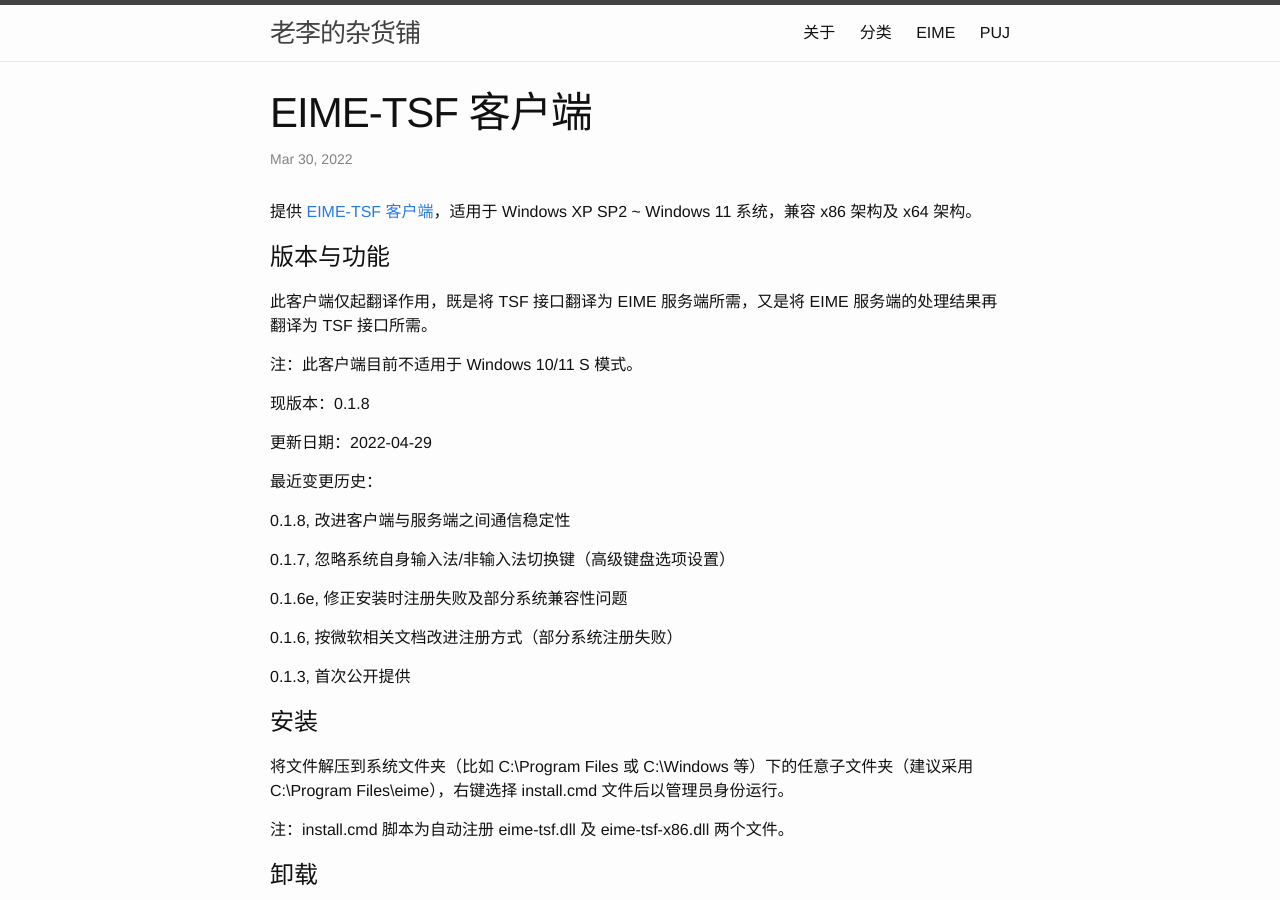
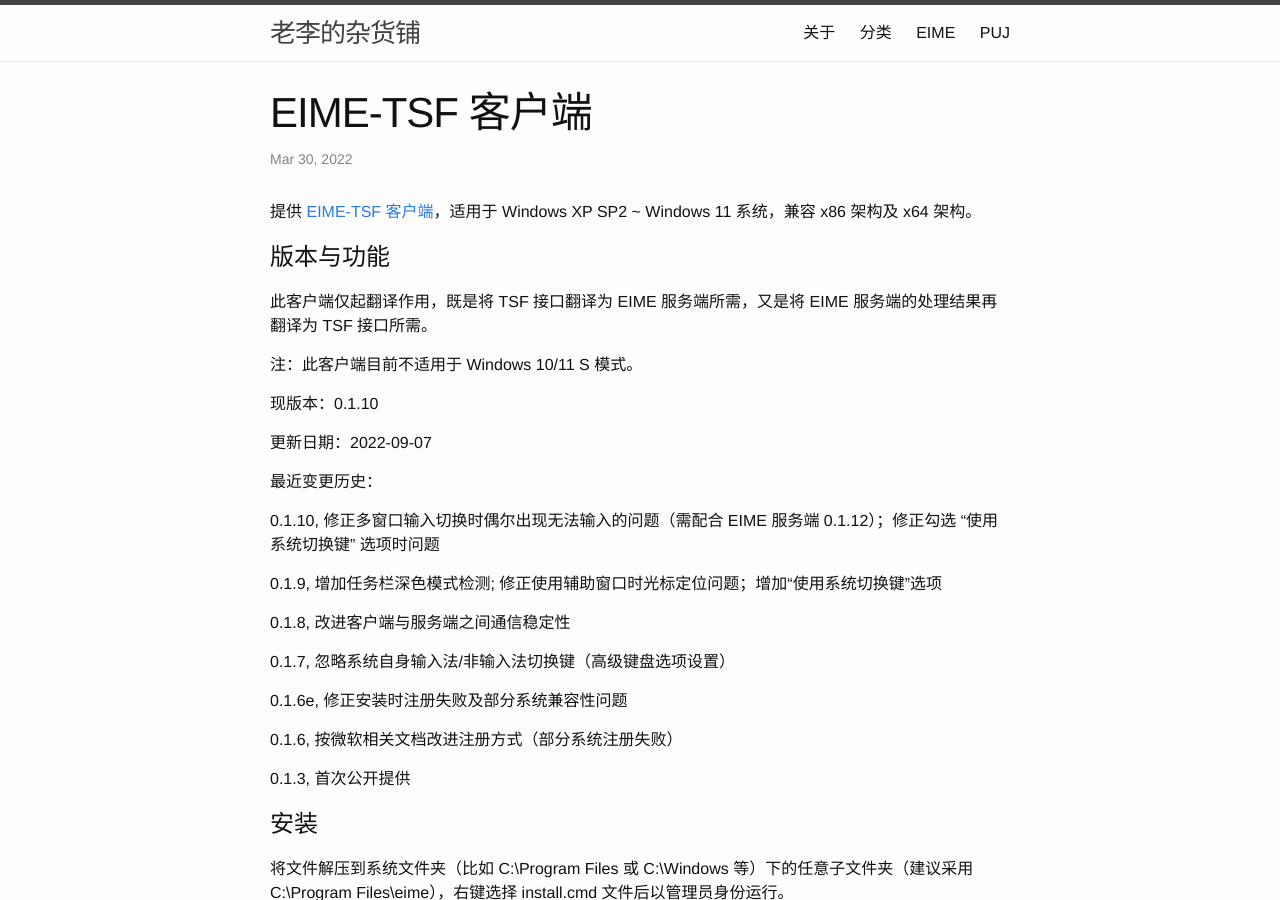
Before and after one commit to DonAnthonyLee/DonAnthonyLee.github.io, a Jekyll site: the page built from docs/_posts/2022-03-30-eime-tsf-client.markdown, in a window 1280 px wide and 900 px high. Built offline with Jekyll 4.4.1, drawn with Linux system fonts in a browser that asks for light colours.

Commit message:
update eime-server-changelog.md, &etc.

```diff
--- a/docs/_posts/2022-03-30-eime-tsf-client.markdown
+++ b/docs/_posts/2022-03-30-eime-tsf-client.markdown
@@ -5,7 +5,7 @@
 categories: EIME
 ---
 
-提供 [EIME-TSF 客户端](https://github.com/DonAnthonyLee/DonAnthonyLee.github.io/raw/main/stuff/eime-tsf-client-0.1.8.zip "EIME-TSF 客户端下载")，适用于 Windows XP SP2 ~ Windows 11 系统，兼容 x86 架构及 x64 架构。
+提供 [EIME-TSF 客户端](https://github.com/DonAnthonyLee/DonAnthonyLee.github.io/raw/main/stuff/eime-tsf-client-0.1.10.zip "EIME-TSF 客户端下载")，适用于 Windows XP SP2 ~ Windows 11 系统，兼容 x86 架构及 x64 架构。
 
 
 # 版本与功能
@@ -15,12 +15,16 @@
 注：此客户端目前不适用于 Windows 10/11 S 模式。
 
 
-现版本：0.1.8
+现版本：0.1.10
 
-更新日期：2022-04-29
+更新日期：2022-09-07
 
 
 最近变更历史：
+
+0.1.10, 修正多窗口输入切换时偶尔出现无法输入的问题（需配合 EIME 服务端 0.1.12）；修正勾选 “使用系统切换键” 选项时问题
+
+0.1.9, 增加任务栏深色模式检测; 修正使用辅助窗口时光标定位问题；增加“使用系统切换键”选项
 
 0.1.8, 改进客户端与服务端之间通信稳定性
 
```
Also changed, not shown: docs/eime/eime-server-changelog.md (+5 -18 lines), 1 other file.
